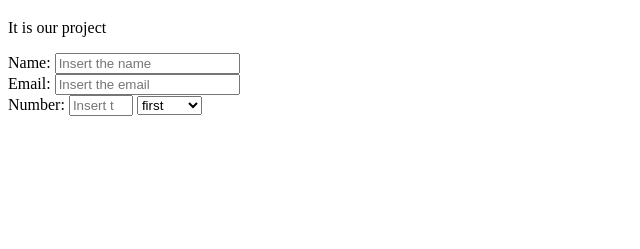
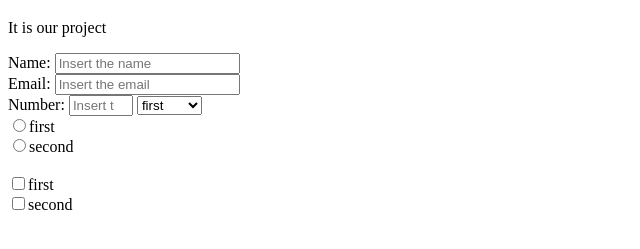
Before and after one commit to LOctavio/FrancoAndLuis, a plain HTML site: page index.html in a window 1280 px wide. Shown: the part 61-310 px from the top of the page, without its empty margins (0-640 px from the left). Drawn offline with Linux system fonts and the light colour scheme.

Commit message:
tasks 14 & 15

```diff
--- a/index.html
+++ b/index.html
@@ -23,6 +23,14 @@
         <option>first</option>
         <option>second</option>
       </select>
+      <br>
+      <input type="radio" name="name" value="first">first<br>
+      <input type="radio" name="name" value="second">second<br>
+      <br>
+      <input type="checkbox" name="check" value="first">first<br>
+      <input type="checkbox" name="check" value="second">second<br>
+
+
     </form>
     <!--
 
```
